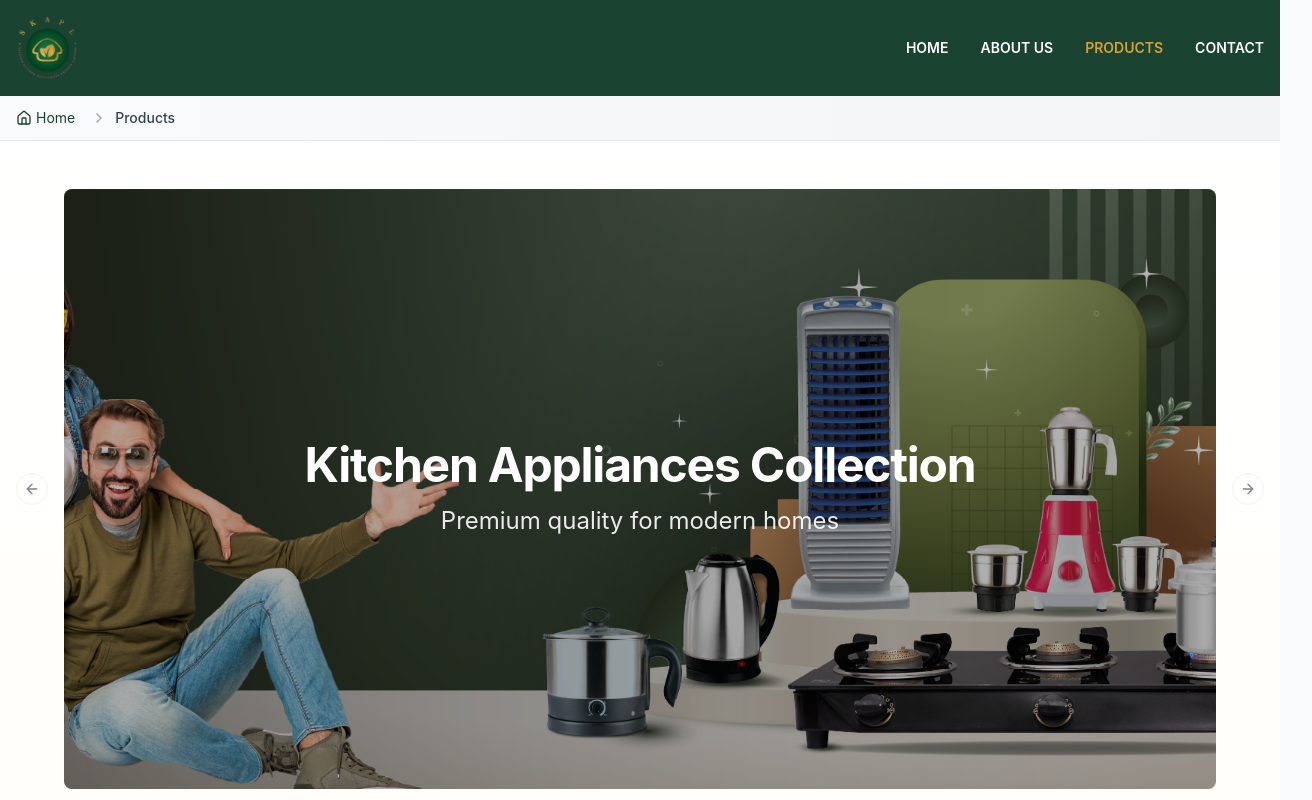
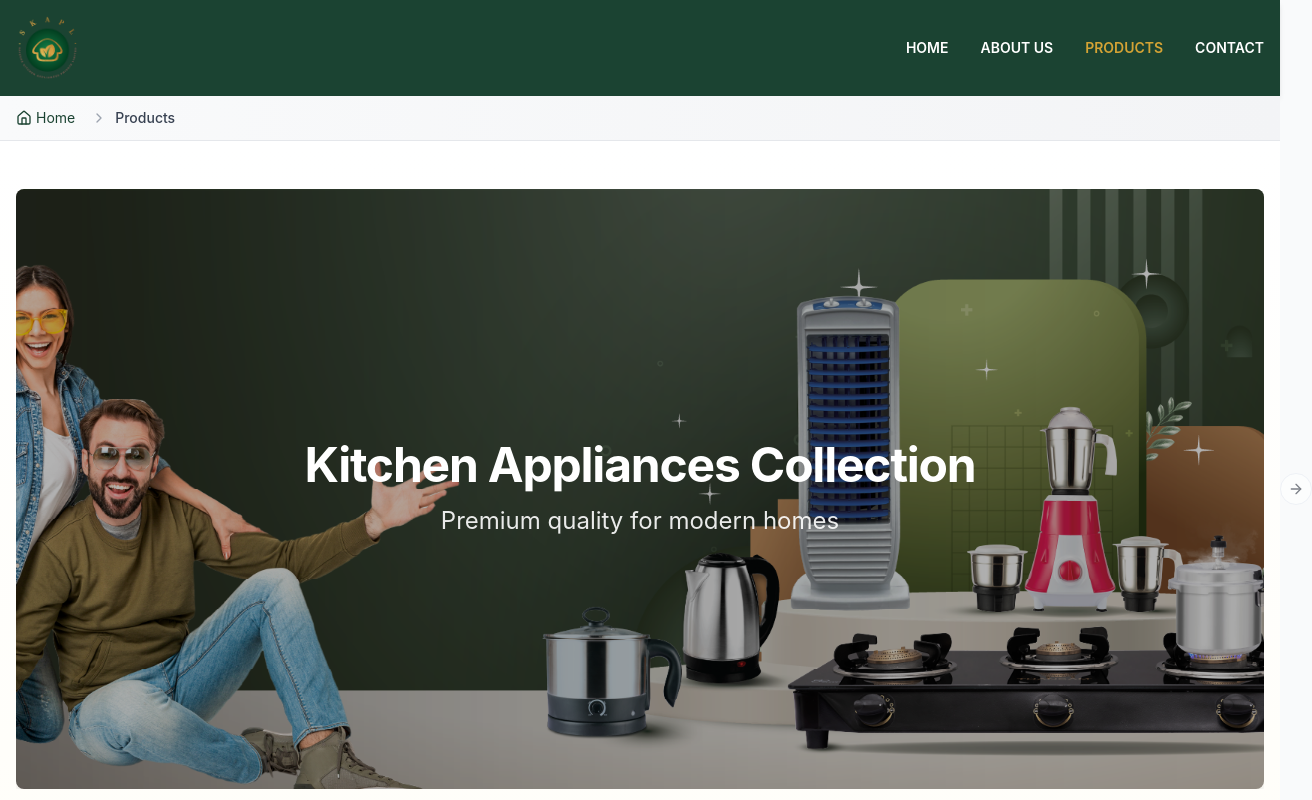
Before and after one commit to Josoova/saiksha-kitchen-web, a React (Vite) app: page /products in a window 1280 px wide. Shown: the top 800 px of the page, 1312 px wide, since content can reach past the window. Built offline with nearby package versions, Linux system fonts and the light colour scheme.

Commit message:
Fix: Adjust product page header slide size
Adjust the "Kitchen Appliances Collection" slide size to 1920x600 pixels in the product page header.

```diff
--- a/src/pages/Products.tsx
+++ b/src/pages/Products.tsx
@@ -38,16 +38,17 @@ const Products = () => {
         {/* Hero Title Slide */}
         <div className="text-center mb-16 animate-fade-in">
           {/* Image Carousel */}
-          <div className="max-w-6xl mx-auto mb-8">
+          <div className="w-full mx-auto mb-8">
             <Carousel className="w-full">
               <CarouselContent>
                 {titleSlideImages.map((image, index) => (
                   <CarouselItem key={index}>
-                    <div className="relative">
+                    <div className="relative w-full">
                       <img
                         src={image.url}
                         alt={image.title}
-                        className="w-full h-[600px] object-cover rounded-lg shadow-lg"
+                        className="w-full h-[600px] max-w-[1920px] mx-auto object-cover rounded-lg shadow-lg"
+                        style={{ aspectRatio: '1920/600' }}
                       />
                       <div className="absolute inset-0 bg-black/30 rounded-lg flex items-center justify-center">
                         <div className="text-center text-white">
```
